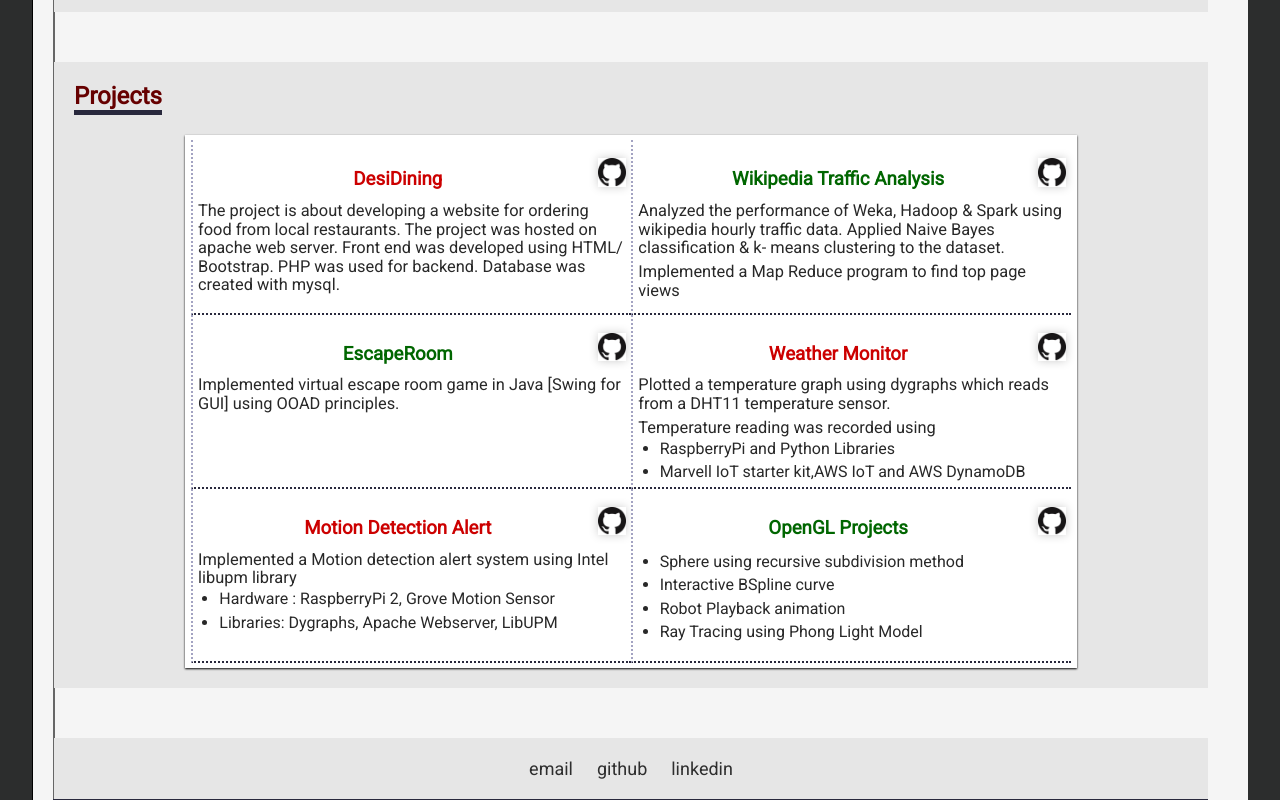
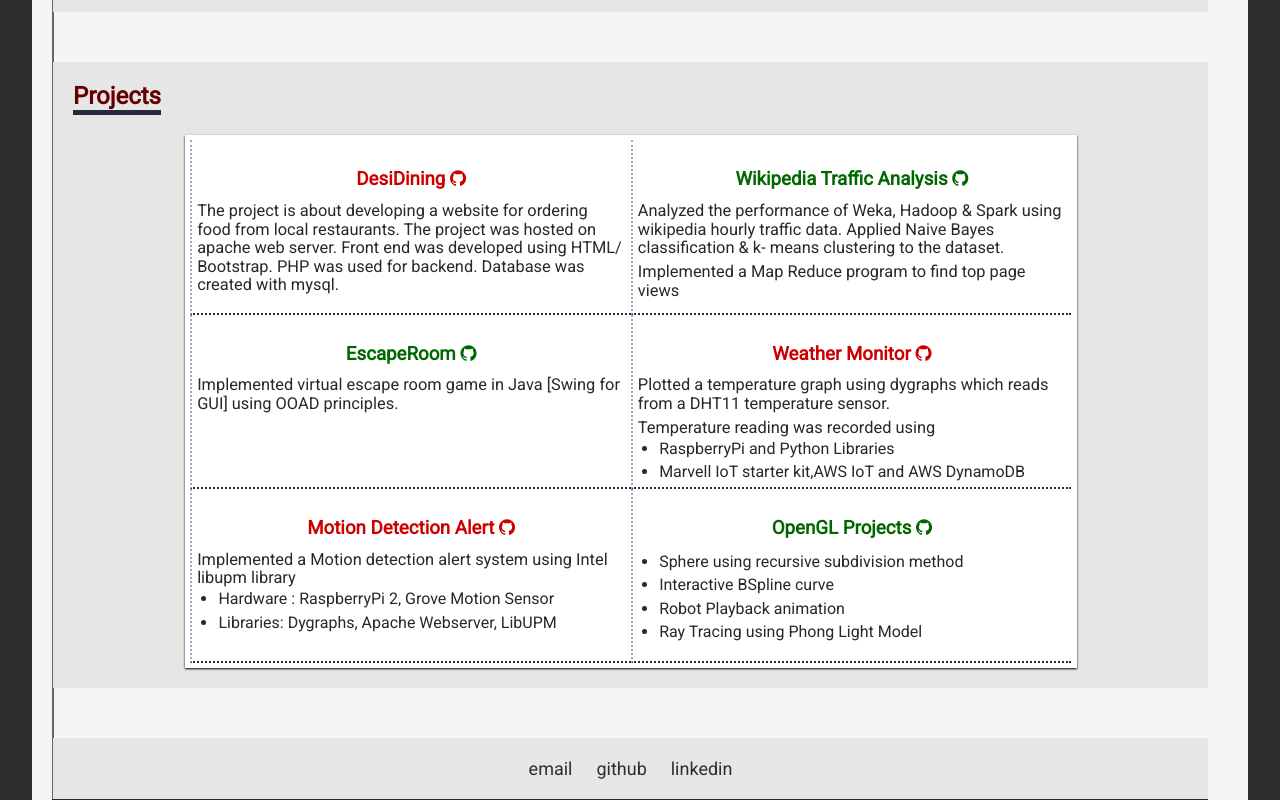
Before and after one commit to manasayp/manasayp.github.io, a plain HTML site: page index.html in a window 1280 px wide. Shown: the part 1977-2777 px from the top of the page. Drawn offline with Linux system fonts and the light colour scheme.

Commit message:
Adding Icon changes

```diff
--- a/index.html
+++ b/index.html
@@ -6,6 +6,7 @@
 <link rel="stylesheet" href="resume_styles.css" type="text/css" />
 <link rel="icon" href="favicon.ico" type="image/x-icon"/>
 <link rel="shortcut icon" href="favicon.ico" type="image/x-icon"/>
+<link rel="stylesheet" href="https://cdnjs.cloudflare.com/ajax/libs/font-awesome/4.7.0/css/font-awesome.min.css">
 <link href='https://fonts.googleapis.com/css?family=Roboto' rel='stylesheet' type='text/css'>
 <meta name="viewport" content="width=device-width, minimum-scale=1.0">
 </head>
@@ -184,7 +185,7 @@
 		<a class="click" href="https://github.com/manasayp/Website-Projects/tree/master/Restaurant_Reservation_Website" target="_blank">
         <div><br>
 		<h3><center style="color:#cc0000;"><b>DesiDining</b>
-		<img src="GitHub-Mark-32px.png" alt="Github link" style="width:1.5em;height:1.5em;" /></center></h3>
+		<i class="fa fa-github" aria-hidden="true"></i></center></h3></center></h3>
 		<p>The project is about developing a website for ordering food from local restaurants.
 		The project was hosted on apache web server. Front end was developed using HTML/ Bootstrap.
 		PHP was used for backend. Database was created with mysql.</p>
@@ -193,7 +194,7 @@
 		<a class="click" href="https://github.com/manasayp/Wikipedia_Traffic" target="_blank">
 		<div><br>
 		<h3><center style="color:#006600;"><b>Wikipedia Traffic Analysis</b>
-		<img src="GitHub-Mark-32px.png" alt="Github link" style="width:1.5em;height:1.5em;" /></center></h3>
+		<i class="fa fa-github" aria-hidden="true"></i></center></h3></center></h3>
 		<p>Analyzed the performance of Weka, Hadoop & Spark using wikipedia hourly traffic data.
 		Applied Naive Bayes classification & k- means clustering to the dataset.</p>
 		<p>Implemented a Map Reduce program to find top page views</p>
@@ -202,14 +203,14 @@
 		<a class="click" href="https://github.com/manasayp/EscapeRoom" target="_blank">
 		<div><br>
 		<h3><center style="color:#006600;"><b>EscapeRoom</b>
-		<img src="GitHub-Mark-32px.png" alt="Github link" style="width:1.5em;height:1.5em;" /></center></h3>
+		<i class="fa fa-github" aria-hidden="true"></i></center></h3></center></h3>
 		<p>Implemented virtual escape room game in Java [Swing for GUI] using OOAD principles.</p>
 		</div>
 		</a>
 		<a class="click" href="https://github.com/manasayp/RaspberryPi-IoT-Project" target="_blank">
 		<div><br>
 		<h3><center style="color:#cc0000;"><b>Weather Monitor</b>
-		<img src="GitHub-Mark-32px.png" alt="Github link" style="width:1.5em;height:1.5em;" /></center></h3>
+		<i class="fa fa-github" aria-hidden="true"></i></center></h3></center></h3>
 		<p>Plotted a temperature graph using dygraphs which reads from a DHT11 temperature sensor.</p>
 		<p>Temperature reading was recorded using <ul><li>RaspberryPi and Python Libraries</li>
 		<li>Marvell IoT starter kit,AWS IoT and AWS DynamoDB</li></ul>
@@ -218,7 +219,7 @@
 		<a class="click" href="https://github.com/manasayp/RaspberryPi-IoT-Project" target="_blank">
 		<div><br>
 		<h3><center style="color:#cc0000;"><b>Motion Detection Alert</b>
-		<img src="GitHub-Mark-32px.png" alt="Github link" style="width:1.5em;height:1.5em;" /></center></h3>
+		<i class="fa fa-github" aria-hidden="true"></i></center></h3></center></h3>
 		<p>Implemented a Motion detection alert system using Intel libupm library </p>
 		<ul><li>Hardware : RaspberryPi 2, Grove Motion Sensor</li>
 		<li>Libraries: Dygraphs, Apache Webserver, LibUPM</li></ul></p>
@@ -227,7 +228,7 @@
 		<a class="click" href="https://github.com/manasayp/Graphics-OpenGL" target="_blank">
 		<div><br>
 		<h3><center style="color:#006600;"><b>OpenGL Projects</b>
-		<img src="GitHub-Mark-32px.png" alt="Github link" style="width:1.5em;height:1.5em;" /></center></h3>
+		<i class="fa fa-github" aria-hidden="true"></i></center></h3></center></h3>
 		<ul><li>Sphere using recursive subdivision method</li>
 		<li>Interactive BSpline curve</li>
 		<li>Robot Playback animation </li>
--- a/resume_styles.css
+++ b/resume_styles.css
@@ -122,7 +122,7 @@ section:before {display: block;
    padding-left:20px;
    padding-right:40px;
    background-color:#F5F5F5;
-   border-left:1px solid #000000;
+   /*border-left:1px solid #000000;*/
 }
 
 /*Name - home page*/
```
Also changed, not shown: 1 other file.
